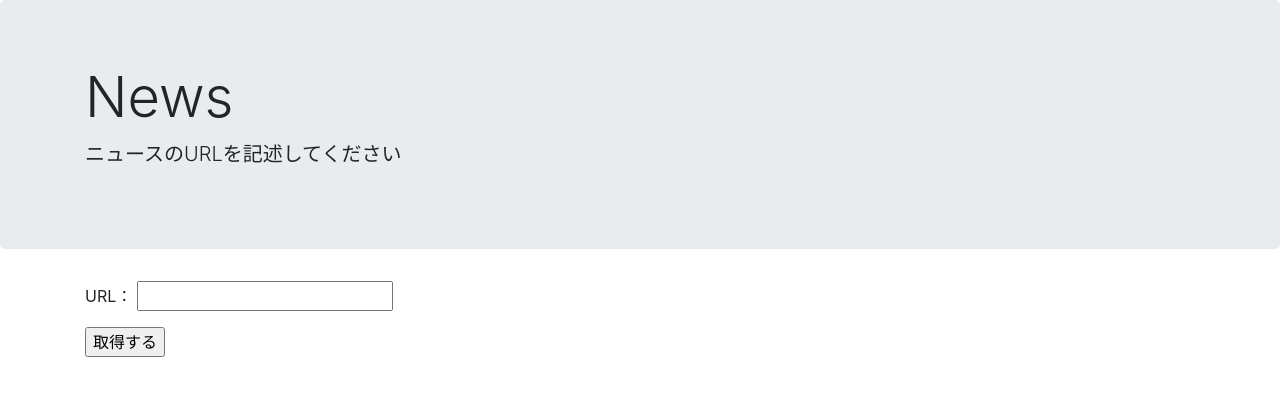
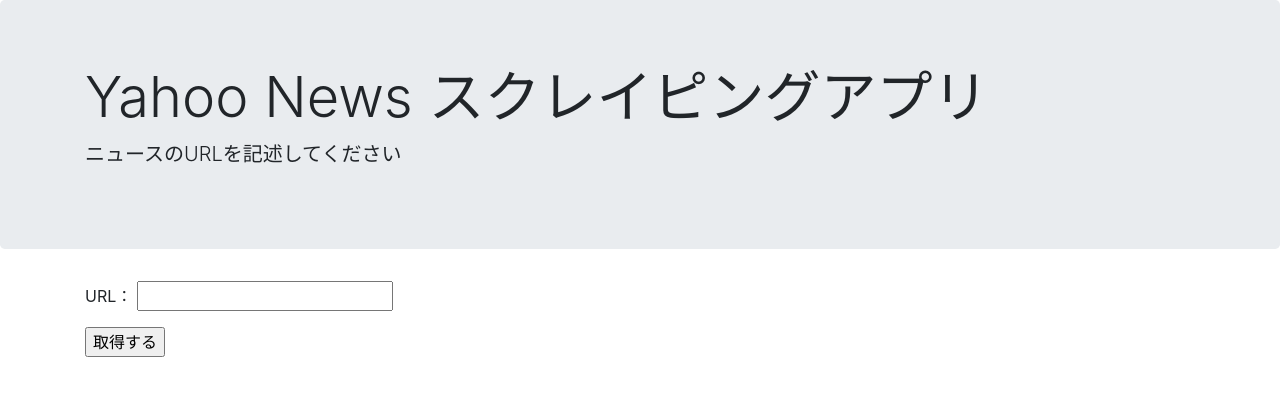
Before and after one commit to tak-eng/python_newsapp, a Django app: template templates/home.html in a window 1280 px wide. Shown: the top 396 px of the page. Run offline with Django 3.2, Linux system fonts and the light colour scheme; the template is opened without the code that fills it, so the values that code supplies are empty; some libraries are stand-ins or nearby versions.

Commit message:
ビューファイルの修正

```diff
--- a/templates/home.html
+++ b/templates/home.html
@@ -3,7 +3,7 @@
 {% block header %}
 <div class="jumbotron">
    <div class="container">
-     <h1 class="display-4">News</h1>
+     <h1 class="display-4">Yahoo News  スクレイピングアプリ</h1>
      <p class="lead">ニュースのURLを記述してください</p>
    </div>
  </div>
```
